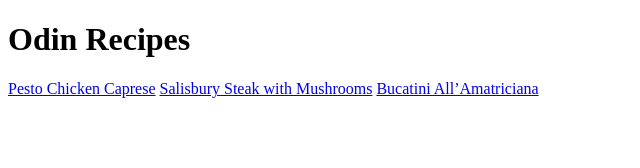
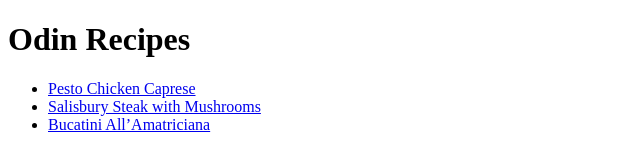
Before and after one commit to Heinrich12345/odin-recipes, a plain HTML site: page index.html in a window 1280 px wide. Shown: the whole page, without its empty margins (0-640 px from the left). Drawn offline with Linux system fonts and the light colour scheme.

Commit message:
Put recipes links on Homepage in unordered list
This makes the page navigation more user friendly.

```diff
--- a/index.html
+++ b/index.html
@@ -7,9 +7,10 @@
 </head>
 <body>
     <p><h1> Odin Recipes </h1></p>
-    <a href="./recipes/pesto chicken caprese.html">Pesto Chicken Caprese</a>
-    <a href="./recipes/salisbury steak with mushrooms.html">Salisbury Steak with Mushrooms</a>
-    <a href="./recipes/bucatini all’amatriciana.html">Bucatini All’Amatriciana</a>
-
+    <ul>
+        <li><a href="./recipes/pesto chicken caprese.html">Pesto Chicken Caprese</a></li>
+        <li><a href="./recipes/salisbury steak with mushrooms.html">Salisbury Steak with Mushrooms</a></li>
+        <li><a href="./recipes/bucatini all’amatriciana.html">Bucatini All’Amatriciana</a></li>
+    </ul>
 </body>
 </html>
```
